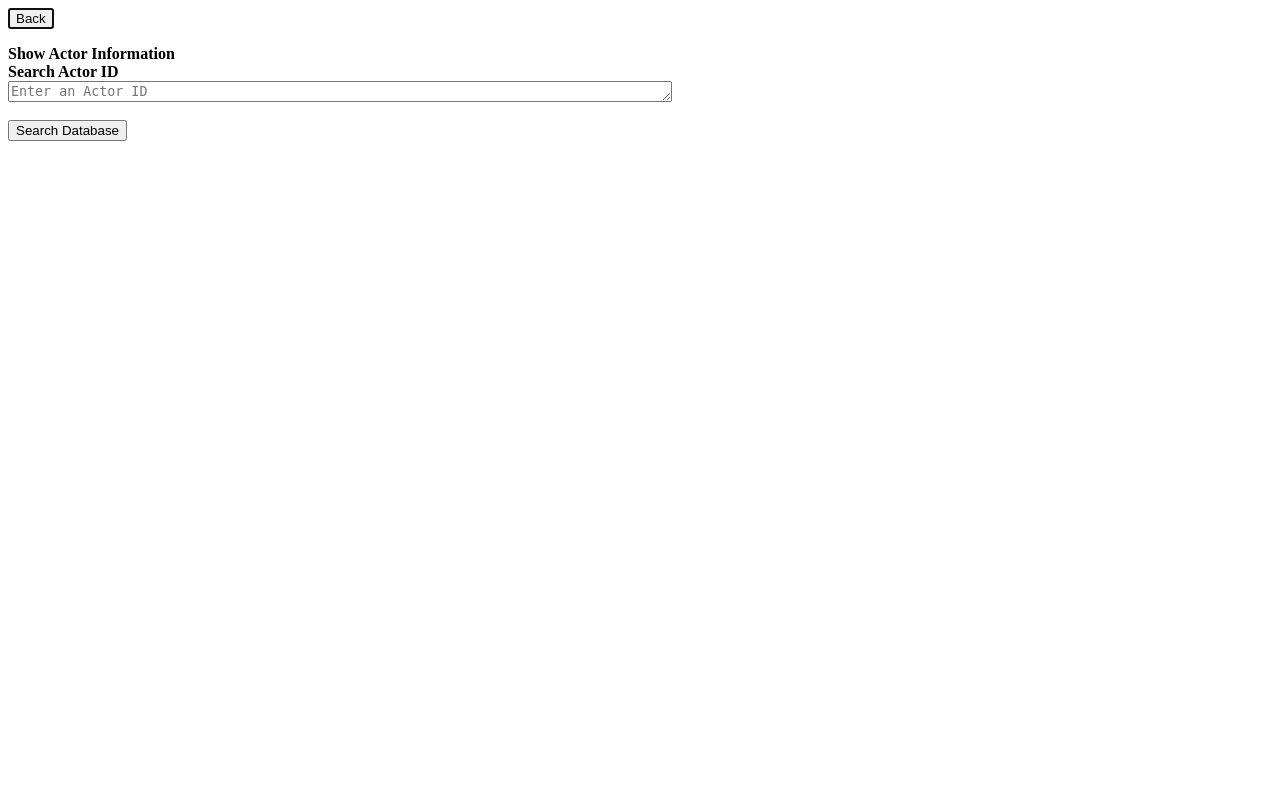
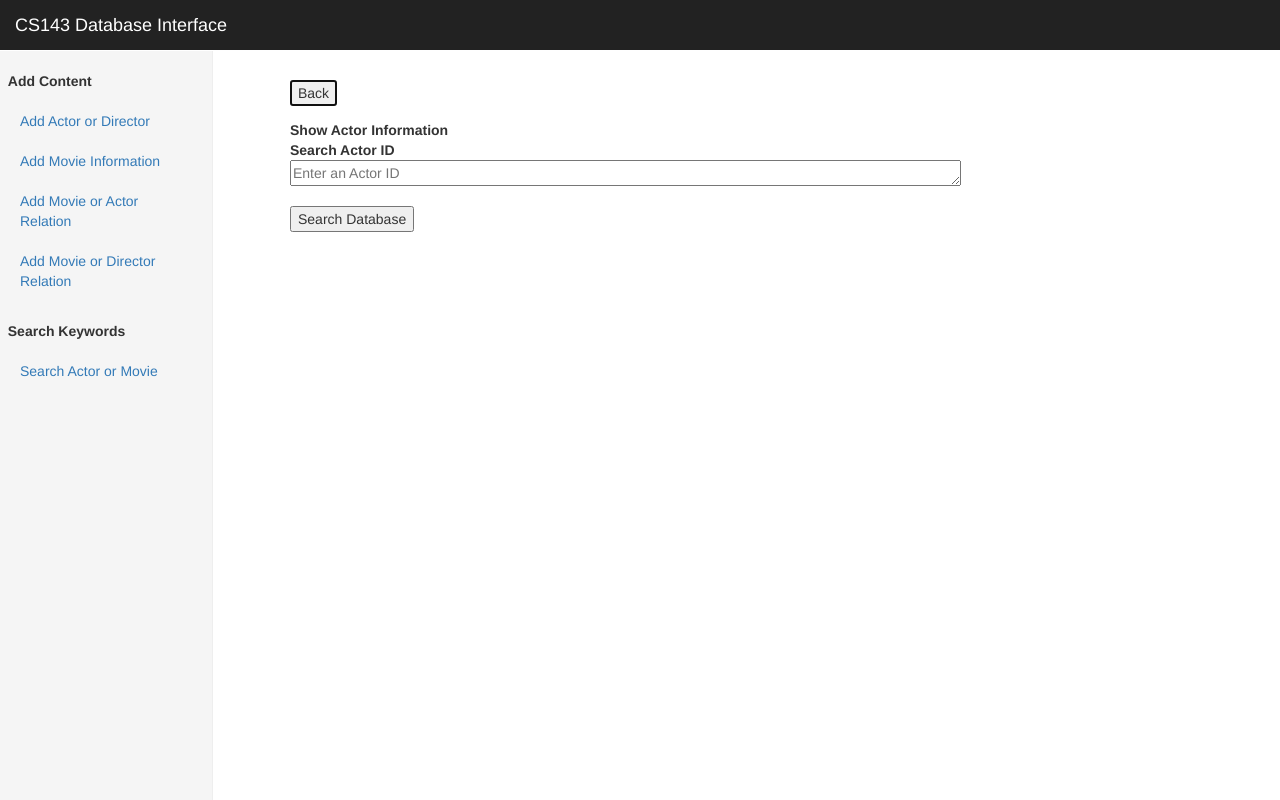
Before and after one commit to 6991ohnayrb/MovieDatabaseTraversal, a PHP site: page /showActor.php in a window 1280 px wide. Run offline with PHP 8.4, Linux system fonts and the light colour scheme.

Commit message:
update showActor.php

```diff
--- a/showActor.php
+++ b/showActor.php
@@ -1,10 +1,41 @@
-<html>
+<html lang="en">
 	<head>
-		<title>
-			CS143 Project 1B
-		</title>
-	</head>
+		<meta charset="utf-8">
+		<meta http-equiv="X-UA-Compatible" content="IE=edge">
+		<meta name="viewport" content="width=device-width, initial-scale=1">
+
+		<title>CS143 Project 1B</title>
+
+		<!-- Bootstrap -->
+		<link href="bootstrap.min.css" rel="stylesheet">
+		<link href="project1c.css" rel="stylesheet">
+
 	<body>
+
+		<nav class="navbar navbar-inverse navbar-fixed-top">
+			<div class="container-fluid">
+				<div class="navbar-header navbar-defalt">
+					<a class="navbar-brand" href="index.php">CS143 Database Interface</a>
+				</div>
+			</div>
+		</nav>
+
+		<div class="container">
+			<div class="row">
+				<div class="col-sm-3 col-md-2 sidebar">
+					<ul class="nav nav-sidebar">
+						<p><strong>&nbsp;&nbsp;Add Content</strong></p>
+						<li><a href="addDirectorActor.php">Add Actor or Director</a></li>
+						<li><a href="addMovie.php">Add Movie Information</a></li>
+						<li><a href="addMovieActor.php">Add Movie or Actor Relation</a></li>
+						<li><a href="addMovieDirector.php">Add Movie or Director Relation</a></li>
+					</ul>
+					<ul class="nav nav-sidebar">
+						<p><strong>&nbsp;&nbsp;Search Keywords</strong></p>
+						<li><a href="search.php">Search Actor or Movie</a></li>
+					</ul>
+				</div>
+				<div class="col-sm-9 col-sm-offset-3 col-md-10 col-md-offset-2 main">
 					<p>
 						<form name="testForm" id="testForm"  method="GET"  >
 							<input type="submit" name="Back" value="Back" autofocus onclick="return true;"/> <br>
@@ -93,8 +124,8 @@
 							}
 						}
 					?>
-
-
+				</div>
+			</div>
+		</div>
 	</body>
 </html>
- <br>
```
Lines whose indentation alone changed are shown as unchanged.
